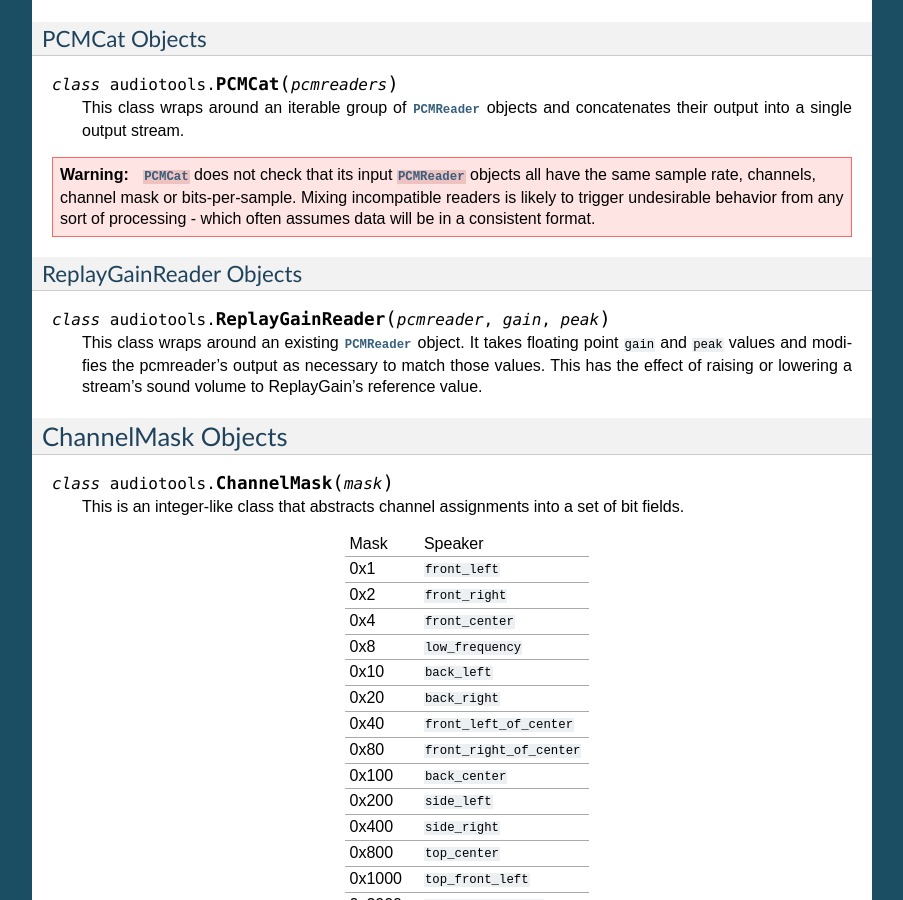
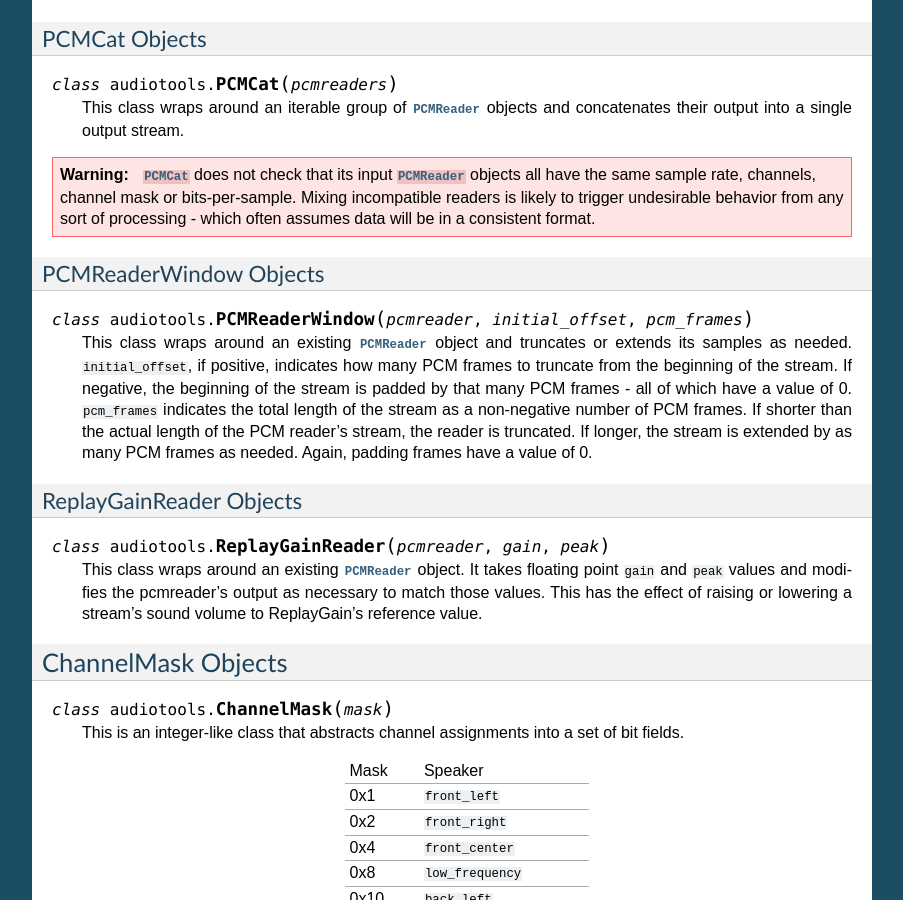
Before and after one commit to tuffy/python-audio-tools, a Sphinx documentation site: the page built from docs/programming/source/audiotools.rst, in a window 1280 px wide and 900 px high, scrolled down 13879 px. Shown: the whole window, without its empty margins (198-1101 px from the left). Built offline with Sphinx 7.4.7, drawn with Linux system fonts in a browser that asks for light colours; some of the changed text lies outside the part shown.

Commit message:
Minor documentation updates.

```diff
--- a/docs/programming/source/audiotools.rst
+++ b/docs/programming/source/audiotools.rst
@@ -965,6 +965,24 @@ PCMCat Objects
    from any sort of processing - which often assumes data will be in a
    consistent format.
 
+PCMReaderWindow Objects
+^^^^^^^^^^^^^^^^^^^^^^^
+
+.. class:: PCMReaderWindow(pcmreader, initial_offset, pcm_frames)
+
+   This class wraps around an existing :class:`PCMReader` object
+   and truncates or extends its samples as needed.
+   ``initial_offset``, if positive, indicates how many
+   PCM frames to truncate from the beginning of the stream.
+   If negative, the beginning of the stream is padded by
+   that many PCM frames - all of which have a value of 0.
+   ``pcm_frames`` indicates the total length of the stream
+   as a non-negative number of PCM frames.
+   If shorter than the actual length of the PCM reader's stream,
+   the reader is truncated.
+   If longer, the stream is extended by as many PCM frames as needed.
+   Again, padding frames have a value of 0.
+
 ReplayGainReader Objects
 ^^^^^^^^^^^^^^^^^^^^^^^^
 
```
Also changed, not shown: 1 other file.
